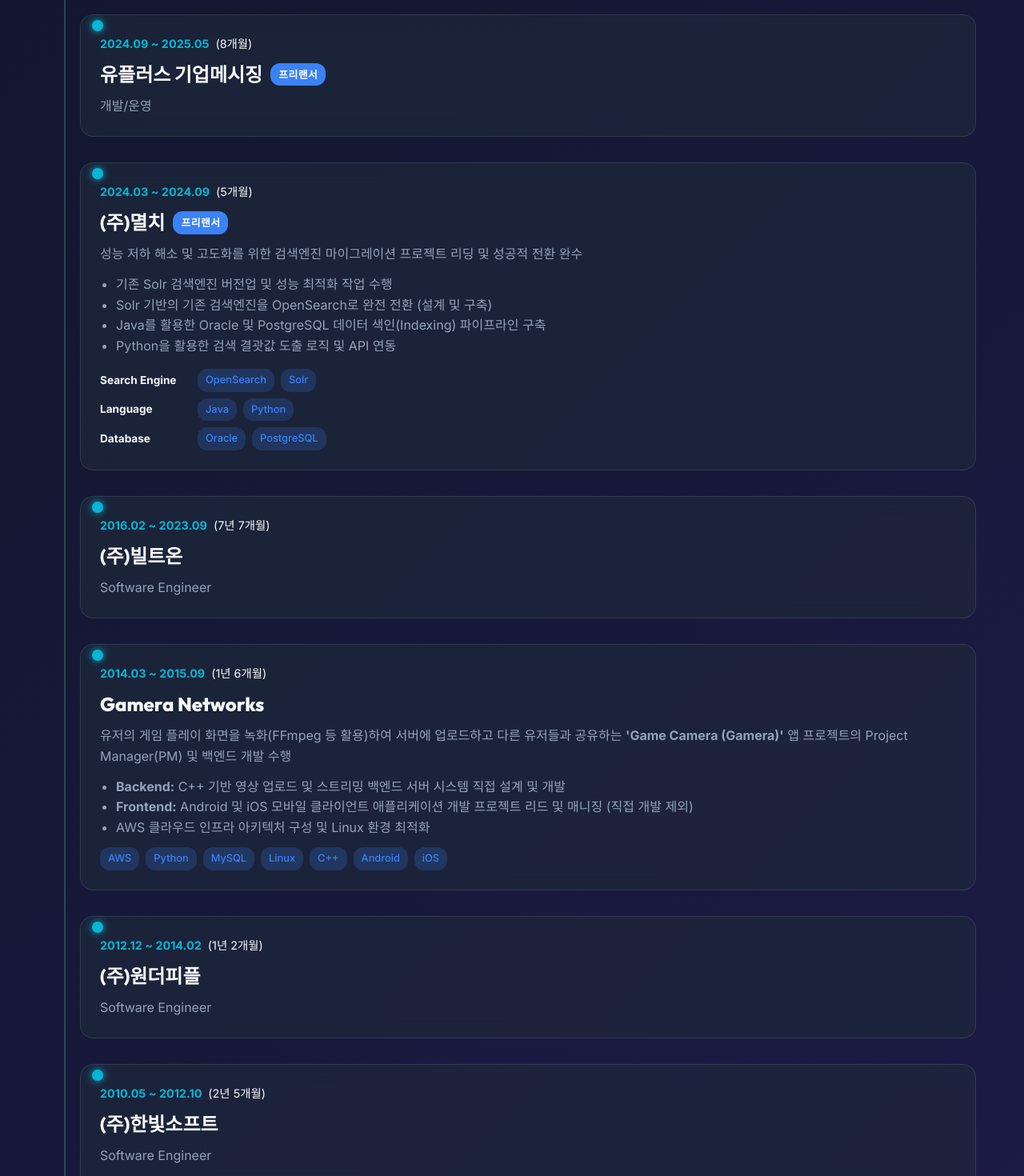
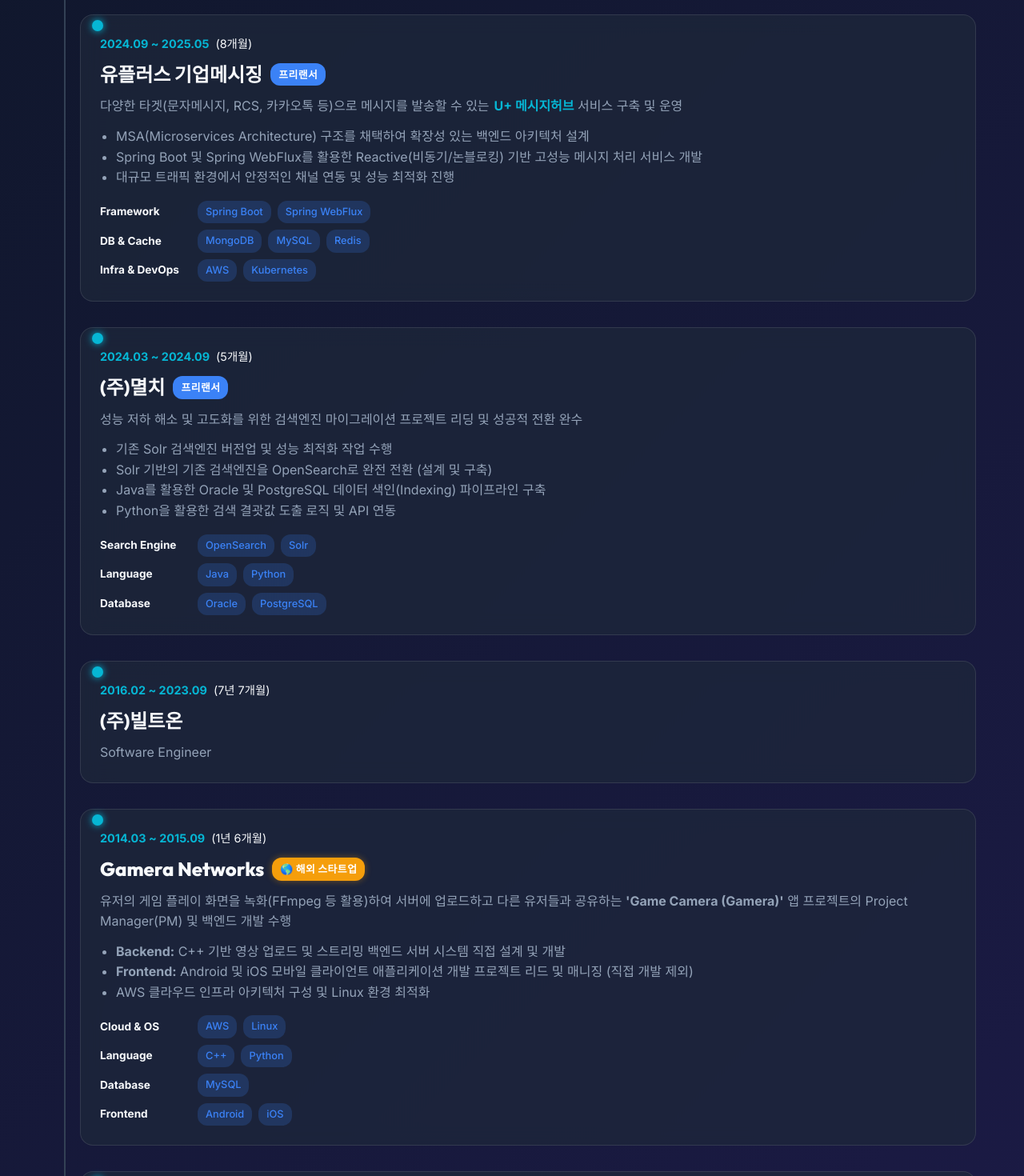
Before and after one commit to alcomist/alcomist.github.io, a React (Vite) app: page /history in a window 1280 px wide. Shown: the part 440-1910 px from the top of the page at 80% size. Built offline with nearby package versions, Linux system fonts and the light colour scheme.

Commit message:
유플러스 기업메시징 상세 정보 추가

```diff
--- a/src/pages/History.jsx
+++ b/src/pages/History.jsx
@@ -14,7 +14,66 @@
       startDate: '2024-09-30',
       endDate: '2025-05-31',
       title: '유플러스 기업메시징',
-      description: '개발/운영',
+      description: (
+        <>
+          <div style={{ marginBottom: '8px' }}>
+            다양한 타겟(문자메시지, RCS, 카카오톡 등)으로 메시지를 발송할 수 있는
+            <a href="https://msghub.uplus.co.kr" target="_blank" rel="noopener noreferrer" style={{ color: 'var(--accent-color)', textDecoration: 'none', fontWeight: 'bold', marginLeft: '6px' }}>
+              U+ 메시지허브
+            </a> 서비스 구축 및 운영
+          </div>
+          <ul style={{ paddingLeft: '20px', margin: '12px 0' }}>
+            <li>MSA(Microservices Architecture) 구조를 채택하여 확장성 있는 백엔드 아키텍처 설계</li>
+            <li>Spring Boot 및 Spring WebFlux를 활용한 Reactive(비동기/논블로킹) 기반 고성능 메시지 처리 서비스 개발</li>
+            <li>대규모 트래픽 환경에서 안정적인 채널 연동 및 성능 최적화 진행</li>
+          </ul>
+          <div style={{ marginTop: '16px', display: 'flex', flexDirection: 'column', gap: '8px' }}>
+            {Object.entries({
+              'Framework': [
+                { name: 'Spring Boot', url: 'https://spring.io/projects/spring-boot' },
+                { name: 'Spring WebFlux', url: 'https://docs.spring.io/spring-framework/reference/web/webflux.html' }
+              ],
+              'DB & Cache': [
+                { name: 'MongoDB', url: 'https://www.mongodb.com/' },
+                { name: 'MySQL', url: 'https://www.mysql.com/' },
+                { name: 'Redis', url: 'https://redis.io/' }
+              ],
+              'Infra & DevOps': [
+                { name: 'AWS', url: 'https://aws.amazon.com/' },
+                { name: 'Kubernetes', url: 'https://kubernetes.io/' }
+              ]
+            }).map(([category, items]) => (
+              <div key={category} style={{ display: 'flex', alignItems: 'center', gap: '12px', flexWrap: 'wrap' }}>
+                <span style={{ fontSize: '0.85rem', fontWeight: 'bold', color: 'var(--text-main)', width: '110px' }}>{category}</span>
+                <div style={{ display: 'flex', gap: '8px', flexWrap: 'wrap' }}>
+                  {items.map(tech => (
+                    <a
+                      key={tech.name}
+                      href={tech.url}
+                      target="_blank"
+                      rel="noopener noreferrer"
+                      style={{
+                        fontSize: '0.8rem',
+                        padding: '4px 10px',
+                        background: 'rgba(59, 130, 246, 0.2)',
+                        color: 'var(--primary-color)',
+                        borderRadius: '12px',
+                        fontWeight: '500',
+                        textDecoration: 'none',
+                        transition: 'background 0.2s ease'
+                      }}
+                      onMouseOver={(e) => e.target.style.background = 'rgba(59, 130, 246, 0.3)'}
+                      onMouseOut={(e) => e.target.style.background = 'rgba(59, 130, 246, 0.2)'}
+                    >
+                      {tech.name}
+                    </a>
+                  ))}
+                </div>
+              </div>
+            ))}
+          </div>
+        </>
+      ),
       isFreelance: true
     },
     {
@@ -101,15 +160,56 @@
             <li><strong>Frontend:</strong> Android 및 iOS 모바일 클라이언트 애플리케이션 개발 프로젝트 리드 및 매니징 (직접 개발 제외)</li>
             <li>AWS 클라우드 인프라 아키텍처 구성 및 Linux 환경 최적화</li>
           </ul>
-          <div style={{ marginTop: '12px', display: 'flex', gap: '8px', flexWrap: 'wrap' }}>
-            {['AWS', 'Python', 'MySQL', 'Linux', 'C++', 'Android', 'iOS'].map(tech => (
-              <span key={tech} style={{ fontSize: '0.8rem', padding: '4px 10px', background: 'rgba(59, 130, 246, 0.2)', color: 'var(--primary-color)', borderRadius: '12px', fontWeight: '500' }}>
-                {tech}
-              </span>
+          <div style={{ marginTop: '16px', display: 'flex', flexDirection: 'column', gap: '8px' }}>
+            {Object.entries({
+              'Cloud & OS': [
+                { name: 'AWS', url: 'https://aws.amazon.com/' },
+                { name: 'Linux', url: 'https://www.linux.org/' }
+              ],
+              'Language': [
+                { name: 'C++', url: 'https://isocpp.org/' },
+                { name: 'Python', url: 'https://www.python.org/' }
+              ],
+              'Database': [
+                { name: 'MySQL', url: 'https://www.mysql.com/' }
+              ],
+              'Frontend': [
+                { name: 'Android', url: 'https://developer.android.com/' },
+                { name: 'iOS', url: 'https://developer.apple.com/ios/' }
+              ]
+            }).map(([category, items]) => (
+              <div key={category} style={{ display: 'flex', alignItems: 'center', gap: '12px', flexWrap: 'wrap' }}>
+                <span style={{ fontSize: '0.85rem', fontWeight: 'bold', color: 'var(--text-main)', width: '110px' }}>{category}</span>
+                <div style={{ display: 'flex', gap: '8px', flexWrap: 'wrap' }}>
+                  {items.map(tech => (
+                    <a
+                      key={tech.name}
+                      href={tech.url}
+                      target="_blank"
+                      rel="noopener noreferrer"
+                      style={{
+                        fontSize: '0.8rem',
+                        padding: '4px 10px',
+                        background: 'rgba(59, 130, 246, 0.2)',
+                        color: 'var(--primary-color)',
+                        borderRadius: '12px',
+                        fontWeight: '500',
+                        textDecoration: 'none',
+                        transition: 'background 0.2s ease'
+                      }}
+                      onMouseOver={(e) => e.target.style.background = 'rgba(59, 130, 246, 0.3)'}
+                      onMouseOut={(e) => e.target.style.background = 'rgba(59, 130, 246, 0.2)'}
+                    >
+                      {tech.name}
+                    </a>
+                  ))}
+                </div>
+              </div>
             ))}
           </div>
         </>
-      )
+      ),
+      isOverseas: true
     },
     {
       id: 3,
@@ -267,6 +367,20 @@
                   프리랜서
                 </span>
               )}
+              {item.isOverseas && (
+                <span style={{
+                  fontSize: '0.8rem',
+                  padding: '4px 10px',
+                  backgroundColor: '#f59e0b',
+                  color: '#fff',
+                  borderRadius: '12px',
+                  fontWeight: '600',
+                  letterSpacing: '0.5px',
+                  boxShadow: '0 0 8px rgba(245, 158, 11, 0.4)'
+                }}>
+                  🌎 해외 스타트업
+                </span>
+              )}
             </h3>
             <p style={{ color: 'var(--text-muted)' }}>{item.description}</p>
           </div>
```
